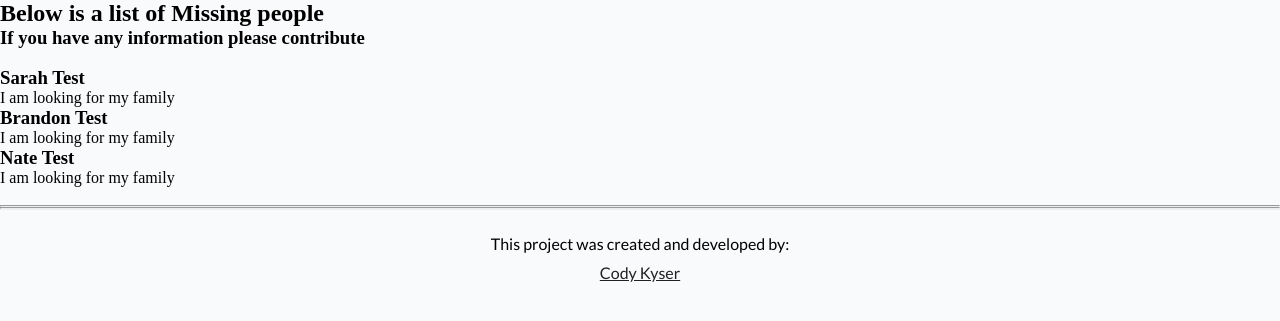
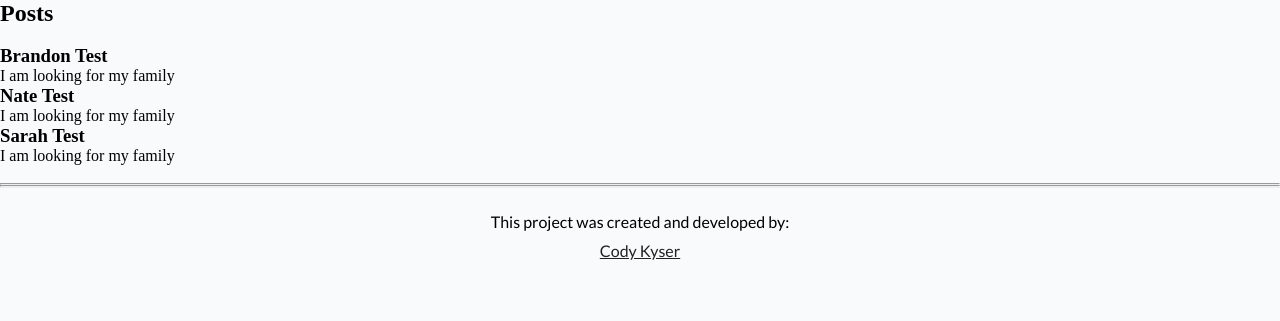
Before and after one commit to ckyser1/mvc_techblog, a Node server app: page /postings in a window 1280 px wide. Shown: the part 101-422 px from the top of the page. Run offline with Node 20, Linux system fonts and the light colour scheme; data comes from the database, SQL or seed files in the repository; some libraries are stand-ins or nearby versions.

Commit message:
heroku issues

```diff
--- a/controllers/homeRoutes.js
+++ b/controllers/homeRoutes.js
@@ -40,20 +40,6 @@
   }
 });
 
-router.get('/search/:last_name', async (req, res) => {
-  try {
-    const searchResult = await User.findAll({ where: {last_name: req.params.last_name }})
-    const searchResultData = searchResult.map((res) => res.get({ plain: true }))
-    console.log(searchResult)
-    res.render('searchresults', { searchResult: searchResultData })
-  } catch (err) {
-    res.status(400).json(err);
-  }
-})
-
-router.get('/searchresults', (req, res) => {
-  res.render('searchresults');
-})
 
 router.get('/signup', (req, res) => {
   res.render('signupform');
--- a/views/layouts/main.handlebars
+++ b/views/layouts/main.handlebars
@@ -5,7 +5,6 @@
     <meta http-equiv="X-UA-Compatible" content="IE=edge">
     <meta name="viewport" content="width=device-width, initial-scale=1.0">
     <title>Tech Blog</title>
-    <link rel="icon" type="image/x-icon" href="/images/favicon.ico">
     <link rel="preconnect" href="https://fonts.googleapis.com">
     <link rel="preconnect" href="https://fonts.gstatic.com" crossorigin>
     <link href="https://fonts.googleapis.com/css2?family=Lato:wght@100;300;400;700;900&display=swap" rel="stylesheet">
--- a/views/postings.handlebars
+++ b/views/postings.handlebars
@@ -1,6 +1,5 @@
 <article id="posting-hero">
-    <h2>Below is a list of Missing people</h2>
-    <h3>If you have any information please contribute</h3>
+    <h2>Posts</h2>
 </article>
 <aside>{{> postingList}}</aside>
 
```
